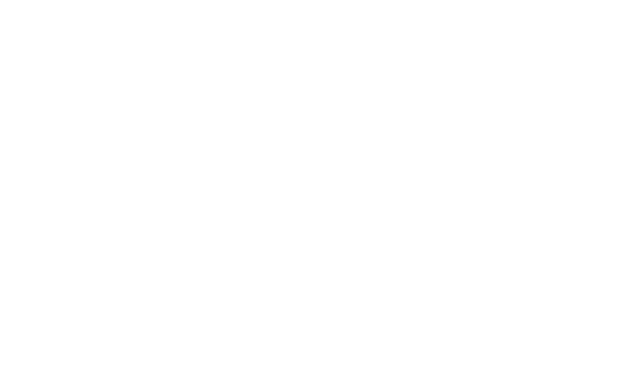
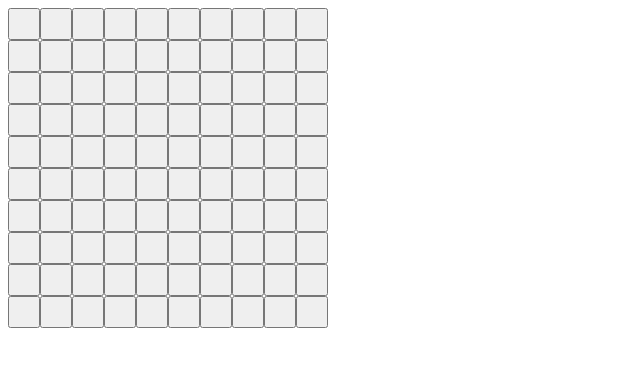
Before and after one commit to Jak-Ch-ll/mine-games, a Svelte app: page / in a window 1280 px wide. Shown: the top 366 px of the page, without its empty margins (0-640 px from the left). Built offline with nearby package versions, Linux system fonts and the light colour scheme.

Commit message:
Create gameboard with basic functionality

```diff
--- a/src/main/App.svelte
+++ b/src/main/App.svelte
@@ -4,7 +4,7 @@
 
 <!-- HTML -->
 <main>
-  <Gameboard />
+  <Gameboard width={10} height={10} bombCoordinates={new Set(["0/0"])} />
 </main>
 
 <!-- Style -->
--- /dev/null
+++ b/src/main/App/Gameboard.d.ts
@@ -0,0 +1,4 @@
+type Row = number
+type Col = number
+export type Coord = `${Row}/${Col}`
+export type BombCoordinates = Set<Coord>
--- a/src/main/App/Gameboard.svelte
+++ b/src/main/App/Gameboard.svelte
@@ -0,0 +1,88 @@
+<script lang="ts">
+  import Field from "./Gameboard/Field.svelte"
+  import type { BombCoordinates, Coord } from "./Gameboard.d"
+
+  export let width: number
+  export let height: number
+  export let bombCoordinates: BombCoordinates = new Set()
+
+  interface MappedField {
+    id: Coord
+    isBomb: boolean
+    button?: HTMLButtonElement
+  }
+
+  type BoardMap = MappedField[][]
+
+  const boardMap: BoardMap = Array.from(
+    { length: height },
+    (_, i): MappedField[] => {
+      return Array.from({ length: width }, (_, j): MappedField => {
+        const id: Coord = `${i}/${j}`
+        return {
+          id,
+          isBomb: bombCoordinates.has(id),
+        }
+      })
+    }
+  )
+
+  function calcBombs(row: number, col: number) {
+    let counter = 0
+
+    for (let i = row - 1; i <= row + 1; i++) {
+      // skip iteration if exceeding board
+      if (i < 0 || i >= height) continue
+
+      for (let j = col - 1; j <= col + 1; j++) {
+        // skip iteration if exceeding board
+        if (j < 0 || j >= width) continue
+
+        if (boardMap[i][j].isBomb) counter++
+      }
+    }
+
+    return counter
+  }
+
+  function clickNeighbores(row: number, col: number) {
+    // console.log("Clicking")
+    const click = new Event("click")
+
+    for (let i = row - 1; i <= row + 1; i++) {
+      // skip iteration if exceeding board
+      if (i < 0 || i >= height) continue
+
+      for (let j = col - 1; j <= col + 1; j++) {
+        // skip iteration if exceeding board
+        if (j < 0 || j >= width) continue
+        const button = boardMap[i][j]?.button
+
+        if (button && !button.disabled) {
+          setTimeout(() => {
+            if (!button.disabled) button.dispatchEvent(click)
+          }, 30)
+        }
+      }
+    }
+  }
+</script>
+
+<!-- HTML -->
+{#each boardMap as row, i}
+  <div>
+    {#each row as { id, isBomb }, j (id)}
+      <Field
+        {isBomb}
+        neighborBombs={calcBombs(i, j)}
+        on:click={() => {
+          if (calcBombs(i, j) === 0) clickNeighbores(i, j)
+        }}
+        bind:button={boardMap[i][j].button}
+      />
+    {/each}
+  </div>
+{/each}
+
+<!-- Style -->
+<style lang="scss"></style>
--- /dev/null
+++ b/src/main/App/Gameboard/Field.svelte
@@ -0,0 +1,49 @@
+<script lang="ts">
+  export let isBomb = false
+  export let neighborBombs = 0
+  export let button: HTMLButtonElement | null = null
+  let disabled = false
+  let flagged = false
+  let bomb = false
+</script>
+
+<!-- HTML -->
+<button
+  {disabled}
+  aria-label="field"
+  class="field"
+  class:flagged
+  class:bomb
+  on:click={() => {
+    disabled = true
+    if (isBomb) bomb = true
+  }}
+  on:contextmenu|preventDefault={() => (flagged = true)}
+  bind:this={button}
+  on:click
+>
+  {neighborBombs}
+</button>
+
+<!-- Style -->
+<style lang="scss">
+  .field {
+    $size: 2rem;
+
+    height: $size;
+    width: $size;
+    color: transparent;
+
+    &:disabled {
+      color: black;
+    }
+  }
+
+  .flagged {
+    background-color: yellow;
+  }
+
+  .bomb {
+    background-color: red;
+  }
+</style>
```
Also changed, not shown: 2 other files (tests, documents, lock files or other folders).
